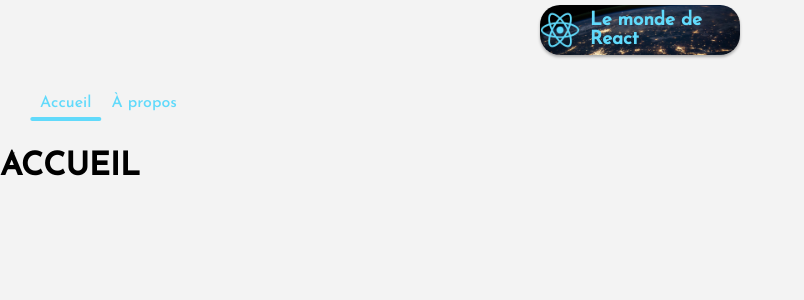
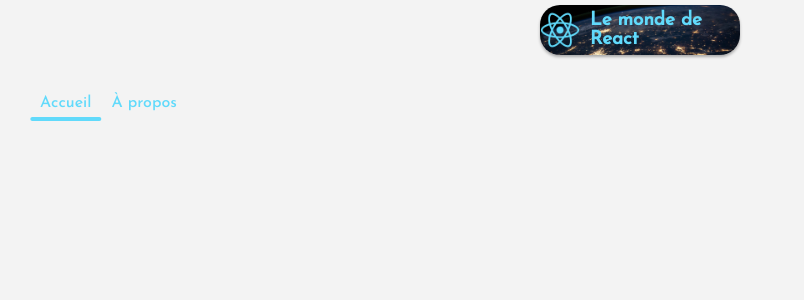
Before and after one commit to aissatoumane/cartes-du-monde-react, a React (Create React App) app: page / in a window 1280 px wide. Shown: the top 300 px of the page, without its empty margins (0-804 px from the left). Built offline with nearby package versions, Linux system fonts and the light colour scheme.

Commit message:
component countries

```diff
--- a/src/pages/Home.js
+++ b/src/pages/Home.js
@@ -7,7 +7,7 @@ const Home = () => {
         <div>
             <Logo />
             <Navigation />
-            <h1> ACCUEIL </h1>
+
         </div>
     );
 };
```
Also changed, not shown: src/components/Countries.js (added, +11 -0 lines).
